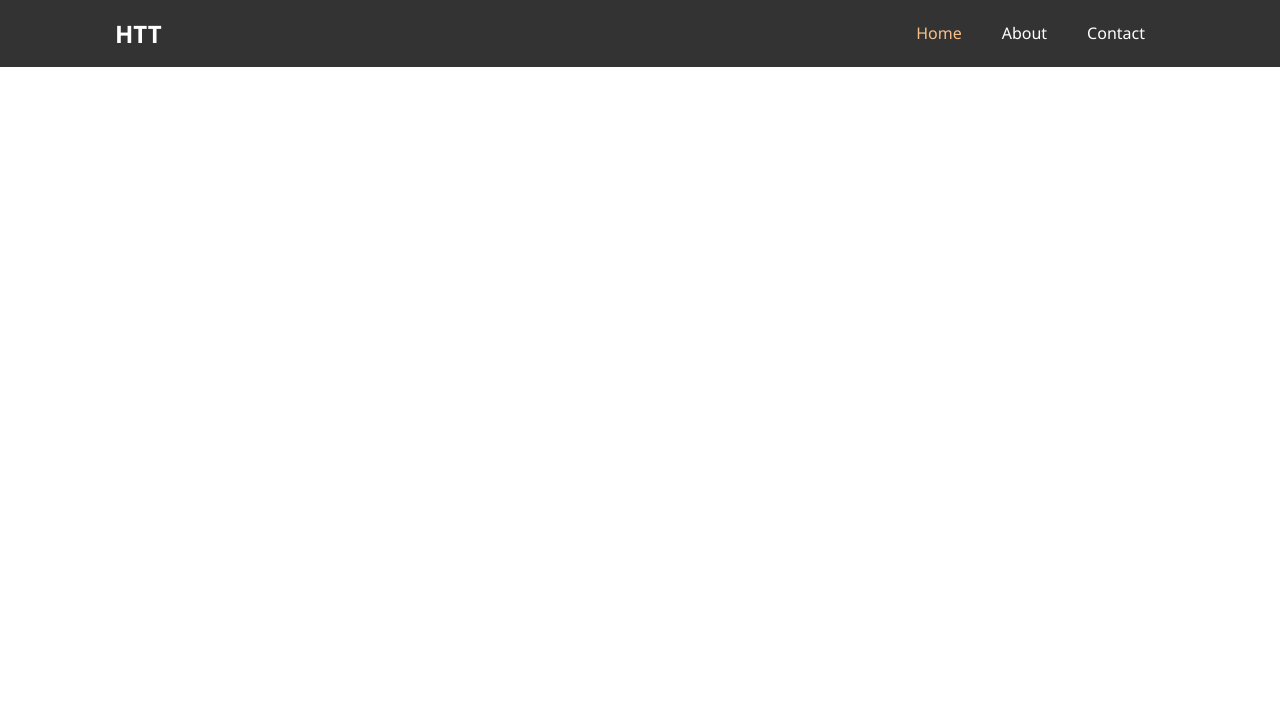
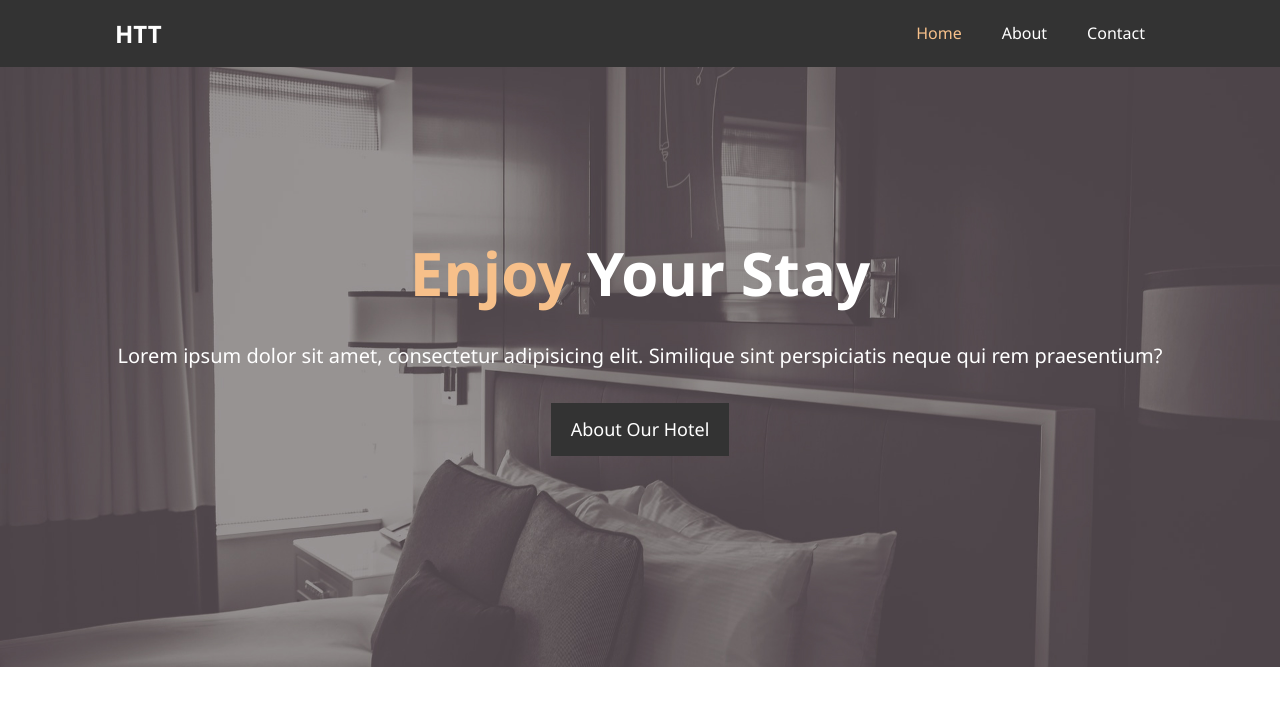
Before and after one commit to CodeMaestroJuan/hotel-website, a plain HTML site: page index.html in a window 1280 px wide. Drawn offline with Linux system fonts and the light colour scheme.

Commit message:
add main and style it

```diff
--- a/css/style.css
+++ b/css/style.css
@@ -27,6 +27,28 @@ p {
     max-width: 1100px;
     overflow: auto;
     padding: 0 25px;
+}
+
+.text-primary {
+    color:  #f7c08a;
+}
+
+.lead {
+    font-size: 20px;
+}
+
+.btn {
+    display: inline-block;
+    background-color: #333;
+    font-size: 18px;
+    color: #fff;
+    padding: 13px 20px;
+    border: none;
+    cursor: pointer;
+}
+.btn:hover {
+    background-color: #f7c08a;
+    color: #333;
 }
 
 #navbar {
@@ -64,3 +86,24 @@ p {
     background-color: #333;
     color: #f7c08a;
 }
+
+#showcase {
+    background: url('/img/showcase.jpg') no-repeat center center/cover;
+    height: 600px;
+}
+
+#showcase .showcase-content {
+    color: #fff;
+    text-align: center;
+    padding-top: 170px;
+}
+
+#showcase .showcase-content h1 {
+    font-size: 60px;
+    line-height: 1.2em;
+}
+
+#showcase .showcase-content p {
+    padding-bottom: 20px;
+    line-height: 1.7em;
+}
--- a/index.html
+++ b/index.html
@@ -23,5 +23,15 @@
 
         </nav>
     </header>
+    <div id="showcase">
+        <div class="container">
+            <div class="showcase-content">
+                        <h1><span class="text-primary">Enjoy</span> Your Stay</h1>
+                        <p class="lead">Lorem ipsum dolor sit amet, consectetur adipisicing elit. Similique sint perspiciatis neque qui rem praesentium?</p>
+                        <a class="btn" href="about.html">About Our Hotel</a>
+            </div>
+        </div>
+
+    </div>
 </body>
 </html>
```
